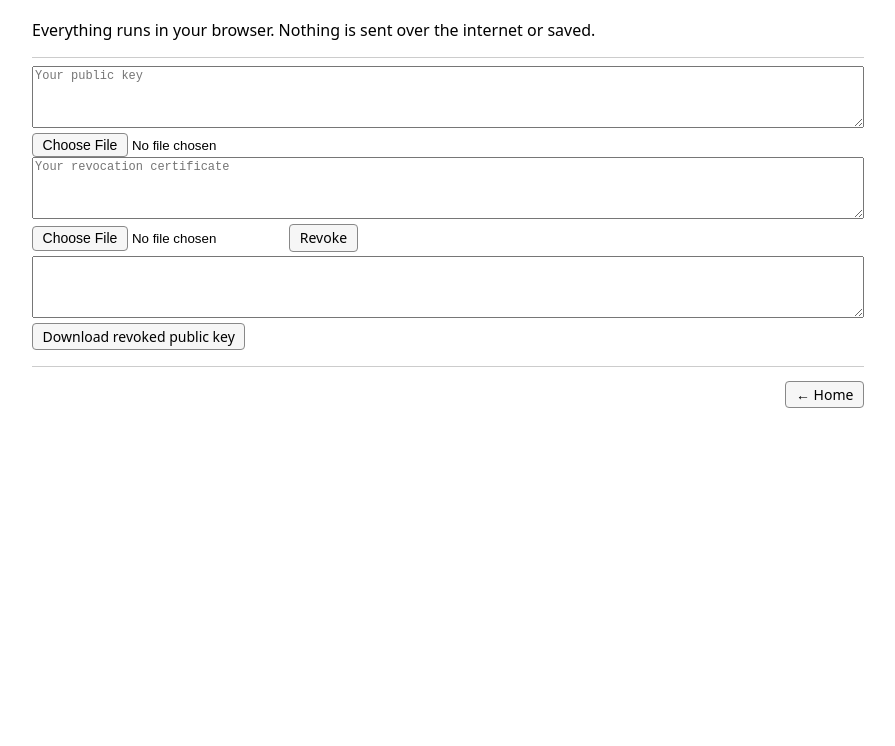
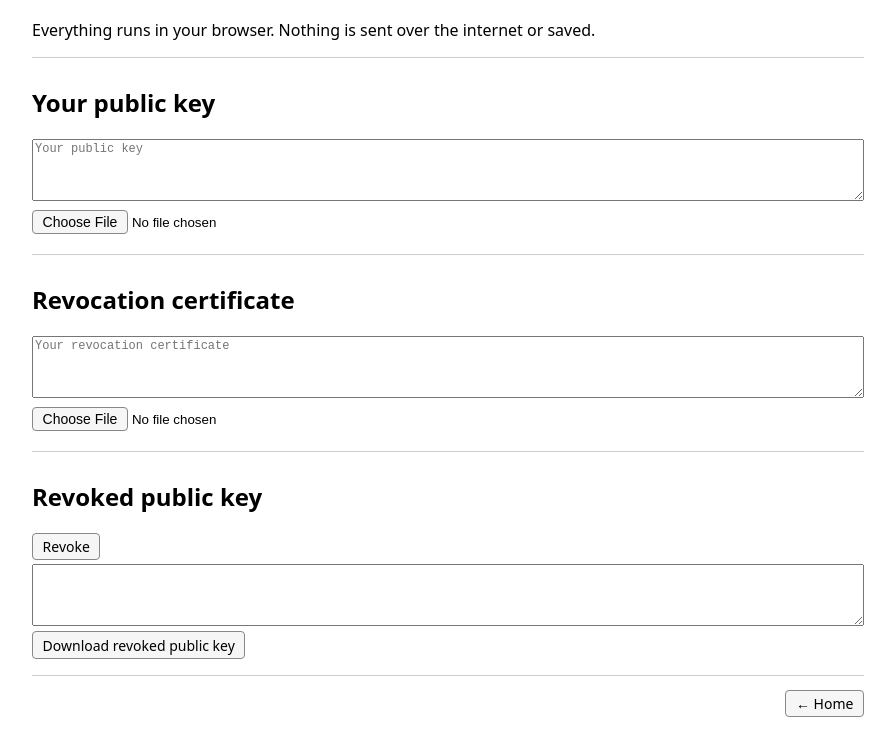
Before and after one commit to yilinfang/pgp-tool, a website with bundled scripts: page src/pages/revoke.html in a window 1280 px wide. Shown: the part 67-813 px from the top of the page, without its empty margins (192-1087 px from the left). Built offline with nearby package versions, Linux system fonts and the light colour scheme.

Commit message:
fix: tidy revoke page layout and keep chosen file names
Split the revoke page into sections with headings, like the other pages,
so the Revoke button no longer sits next to a file picker. Put file
inputs on their own line. Clear a file input when it opens instead of
after it loads, so it shows the chosen file name and the same file can
still be loaded again.

Co-Authored-By: Claude Opus 5.5 <noreply@anthropic.com>

```diff
--- a/src/css/common.css
+++ b/src/css/common.css
@@ -22,6 +22,7 @@ pre.info {
 pre.err {
   color: #b00;
 }
+input[type="file"],
 label {
   display: block;
   margin: 0.25rem 0;
--- a/src/js/common.js
+++ b/src/js/common.js
@@ -51,6 +51,8 @@ async function readKeyFiles(files) {
 }
 
 export function bindFile(inputId, areaId, statusId, append) {
+  // Clear the input when it opens, so choosing the same file again still loads it.
+  $(inputId).addEventListener("click", (e) => (e.target.value = ""));
   $(inputId).addEventListener("change", async (e) => {
     try {
       const text = await readKeyFiles(e.target.files);
@@ -61,7 +63,6 @@ export function bindFile(inputId, areaId, statusId, append) {
     } catch (err) {
       show(statusId, err.message, true);
     }
-    e.target.value = "";
   });
 }
 
--- a/src/pages/revoke.html
+++ b/src/pages/revoke.html
@@ -16,6 +16,7 @@
       </p>
 
       <section>
+        <h2>Your public key</h2>
         <textarea
           id="revKey"
           rows="4"
@@ -23,6 +24,10 @@
           placeholder="Your public key"
         ></textarea>
         <input type="file" id="revKeyFile" accept=".asc,.gpg,.pgp,.key,.txt" />
+      </section>
+
+      <section>
+        <h2>Revocation certificate</h2>
         <textarea
           id="revCert"
           rows="4"
@@ -30,6 +35,10 @@
           placeholder="Your revocation certificate"
         ></textarea>
         <input type="file" id="revCertFile" accept=".asc,.rev,.txt" />
+      </section>
+
+      <section>
+        <h2>Revoked public key</h2>
         <button type="button" id="revBtn">Revoke</button>
         <pre class="info" id="revStatus"></pre>
         <textarea id="revOut" rows="4" spellcheck="false" readonly></textarea>
```
